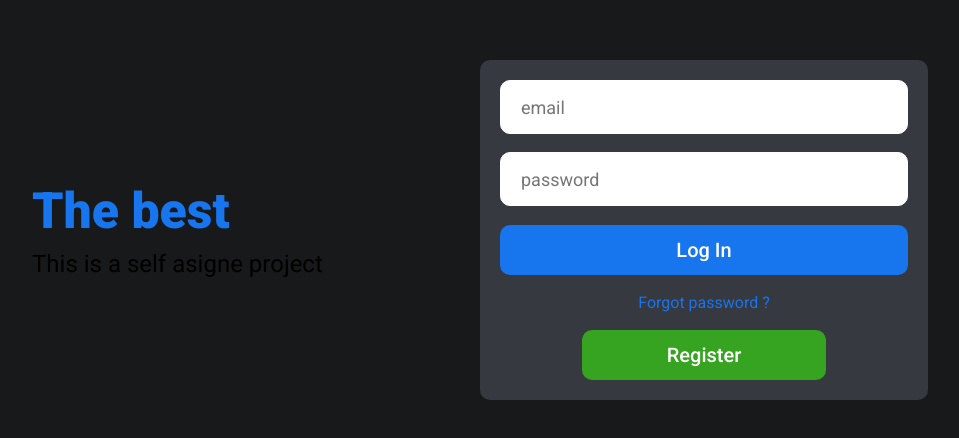
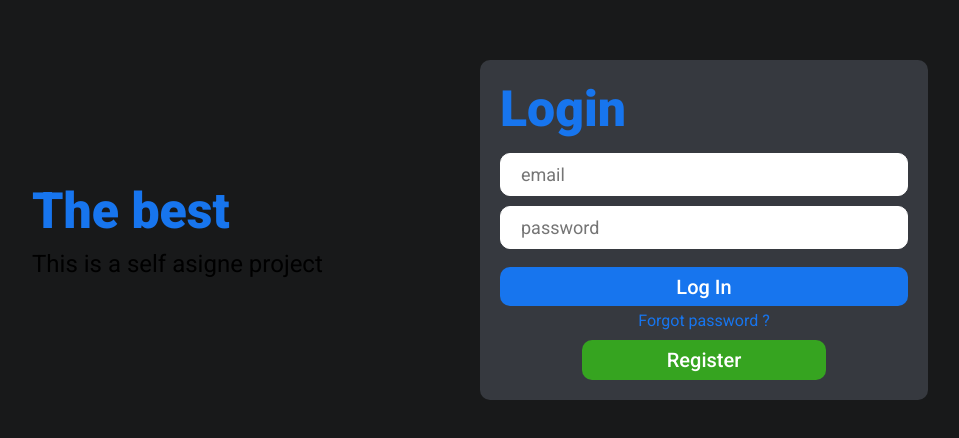
Before and after one commit to mato073/Social-Media, a React (Create React App) app in the folder front/: page / in a window 1280 px wide. Shown: the part 170-608 px from the top of the page, without its empty margins (160-1119 px from the left). Built offline with nearby package versions, Linux system fonts and the light colour scheme.

Commit message:
[ADD] User login and store token in redux

```diff
--- a/front/src/pages/home/Home.jsx
+++ b/front/src/pages/home/Home.jsx
@@ -4,15 +4,17 @@ import Sidebar from '../../components/sidebar/Sidebar'
 import Feed from '../../components/feed/Feed'
 import Rightbar from '../../components/rightbar/Righbar'
 import './home.css'
+import Store from '../../redux/Store'
 
 const Home = () => {
+    console.log(Store.getState());
     return (
         <>
             <Topbar />
             <div className="homeContainer">
                 <Sidebar />
                 <Feed />
-                <Rightbar home/>
+                <Rightbar home />
             </div>
 
         </>
--- a/front/src/pages/login/Login.jsx
+++ b/front/src/pages/login/Login.jsx
@@ -1,7 +1,25 @@
-import React from 'react'
+import React, { useState } from 'react'
 import './login.css'
+import { useHistory } from "react-router-dom";
+import { get_user } from '../../redux/Actions/Actions'
+import { useDispatch } from 'react-redux'
 
 const Login = () => {
+    const history = useHistory();
+    const dispatch = useDispatch()
+
+    const [email, setEmail] = useState('');
+    const [password, setPassword] = useState('')
+    const login = () => {
+        dispatch(get_user(email, password)).then((data) => {
+            if (data.type !== 'USER_ERR')
+                history.push('/home')
+        })
+    }
+
+    const goToHistory = async () => {
+        history.push('/register')
+    }
     return (
         <div className="loginContainer">
             <div className="loginWrapper">
@@ -11,11 +29,12 @@ const Login = () => {
                 </div>
                 <div className="loginRight">
                     <div className="loginBox">
-                        <input className="loginInput" type="email" placeholder="email" />
-                        <input className="loginInput" type="password" placeholder="password" />
-                        <button className="loginButton" >Log In</button>
+                        <h3 className="loginlogo">Login</h3>
+                        <input className="loginInput" type="email" placeholder="email" onChange={(e) => setEmail(e.target.value)} />
+                        <input className="loginInput" type="password" placeholder="password" onChange={(e) => setPassword(e.target.value)} />
+                        <button className="loginButton" onClick={login}>Log In</button>
                         <span className="loginForgot">Forgot password ?</span>
-                        <button className="loginRegisterButton" >Register</button>
+                        <button className="loginRegisterButton" onClick={goToHistory}>Register</button>
                     </div>
                 </div>
             </div>
--- a/front/src/pages/login/login.css
+++ b/front/src/pages/login/login.css
@@ -59,6 +59,7 @@
     border: 1px solid white;
     font-size: 18px;
     padding-left: 20px;
+    margin: 5px 0;
 }
 
 .loginInput:focus {
@@ -74,6 +75,8 @@
     font-size: 20px;
     font-weight: 500;
     cursor: pointer;
+    margin-top: 12.5px;
+    margin-bottom: 5px;
 }
 
 .loginForgot {
@@ -93,4 +96,5 @@
     font-size: 20px;
     font-weight: 500;
     cursor: pointer;
+    margin-top: 10px;
 }
--- a/front/src/pages/register/Register.jsx
+++ b/front/src/pages/register/Register.jsx
@@ -9,7 +9,7 @@ const Register = (props) => {
     const [lastname, setLastname] = useState(null);
     const [password, setPassword] = useState(null);
     const [password2, setPassword2] = useState(null);
-    let history = useHistory();
+    const history = useHistory();
 
     const registerNewUser = async () => {
         const { history } = props;
@@ -23,6 +23,10 @@ const Register = (props) => {
         console.log(result);
         if (result.status === 200)
             history.push('/')
+    }
+
+    const goToLogin = () => {
+        history.push('/')
     }
 
     return (
@@ -41,7 +45,7 @@ const Register = (props) => {
                         <input className="registerInput" type="password" placeholder="Password" onChange={(value) => setPassword(value.target.value)} />
                         <input className="registerInput" type="password" placeholder="Confirm password" onChange={(value) => setPassword2(value.target.value)} />
                         <button className="registerButton" onClick={registerNewUser} >Register</button>
-                        <button className="registerRegisterButton">Log In</button>
+                        <button className="registerRegisterButton" onClick={goToLogin}>Log In</button>
                     </div>
                 </div>
             </div>
--- a/front/src/redux/Actions/Actions.js
+++ b/front/src/redux/Actions/Actions.js
@@ -1,6 +1,6 @@
 import axios from 'axios';
 
-const {BASE_URL} = process.env();
+const { REACT_APP_BASE_URL } = process.env;
 
 export function send_posts(posts) {
     return {
@@ -37,8 +37,8 @@ export function get_notification(planning) {
     }
 }
 
-export function get_posts() {
-    const url = `${BASE_URL}/auth/token`
+export function get_posts(token) {
+    const url = `${REACT_APP_BASE_URL}/auth/token`
     const data = {
         token: token
     }
@@ -47,16 +47,16 @@ export function get_posts() {
             const result = await axios.post(url, data);
             return dispatch(send_posts(result.data));
         } catch (err) {
-            return dispatch(send_posts_err(err.data));
+            return dispatch(send_posts_err(err));
         }
     }
 }
 
 export function get_user(email, password) {
-    const url = `${BASE_URL}/auth/login`
+    const url = `${REACT_APP_BASE_URL}/auth/login`
     const data = {
-        email: email,
-        password: password
+        "email": email,
+        "password": password
     }
     return async (dispatch) => {
         try {
@@ -68,9 +68,9 @@ export function get_user(email, password) {
     }
 }
 
-export function get_notifications() {
+/* export function get_notifications() {
     const data = user;
     return async (dispatch) => {
         dispatch(send_user(data));
     }
-}
+} */
--- a/front/src/redux/Reducers/Combine_reducers.js
+++ b/front/src/redux/Reducers/Combine_reducers.js
@@ -1,11 +1,11 @@
 import { combineReducers } from 'redux'
 import Rooms_reducer from './Reducers/Rooms_reducer';
-import Equipements_reducer from './Reducers/Equipements_reducer'
+import User_reducer from './Reducers/user_reducer'
 import Planning_reducer from './Reducers/planning_reducer'
 
 
 export default combineReducers({
     Rooms_reducer,
-    Equipements_reducer,
+    User_reducer,
     Planning_reducer
 })
--- a/front/src/redux/Reducers/Reducers/Equipements_reducer.js
+++ /dev/null
@@ -1,17 +0,0 @@
-const initialState = {
-    equipements: []
-};
-
-function Equipements_reducer(state = initialState, action) {
-    switch (action.type) {
-        case "EQUIPEMENTS":
-            return {
-                ...state,
-                equipements: action.equipements
-            };
-        default:
-            return state;
-    }
-}
-
-export default Equipements_reducer;
--- /dev/null
+++ b/front/src/redux/Reducers/Reducers/user_reducer.js
@@ -0,0 +1,23 @@
+const initialState = {
+    user: [],
+    err: false
+};
+
+function User_reducer(state = initialState, action) {
+    switch (action.type) {
+        case "USER":
+            return {
+                ...state,
+                user: action.user
+            };
+        case "USER_ERR":
+            return {
+                ...state,
+                err: true
+            };
+        default:
+            return state;
+    }
+}
+
+export default User_reducer;
```
